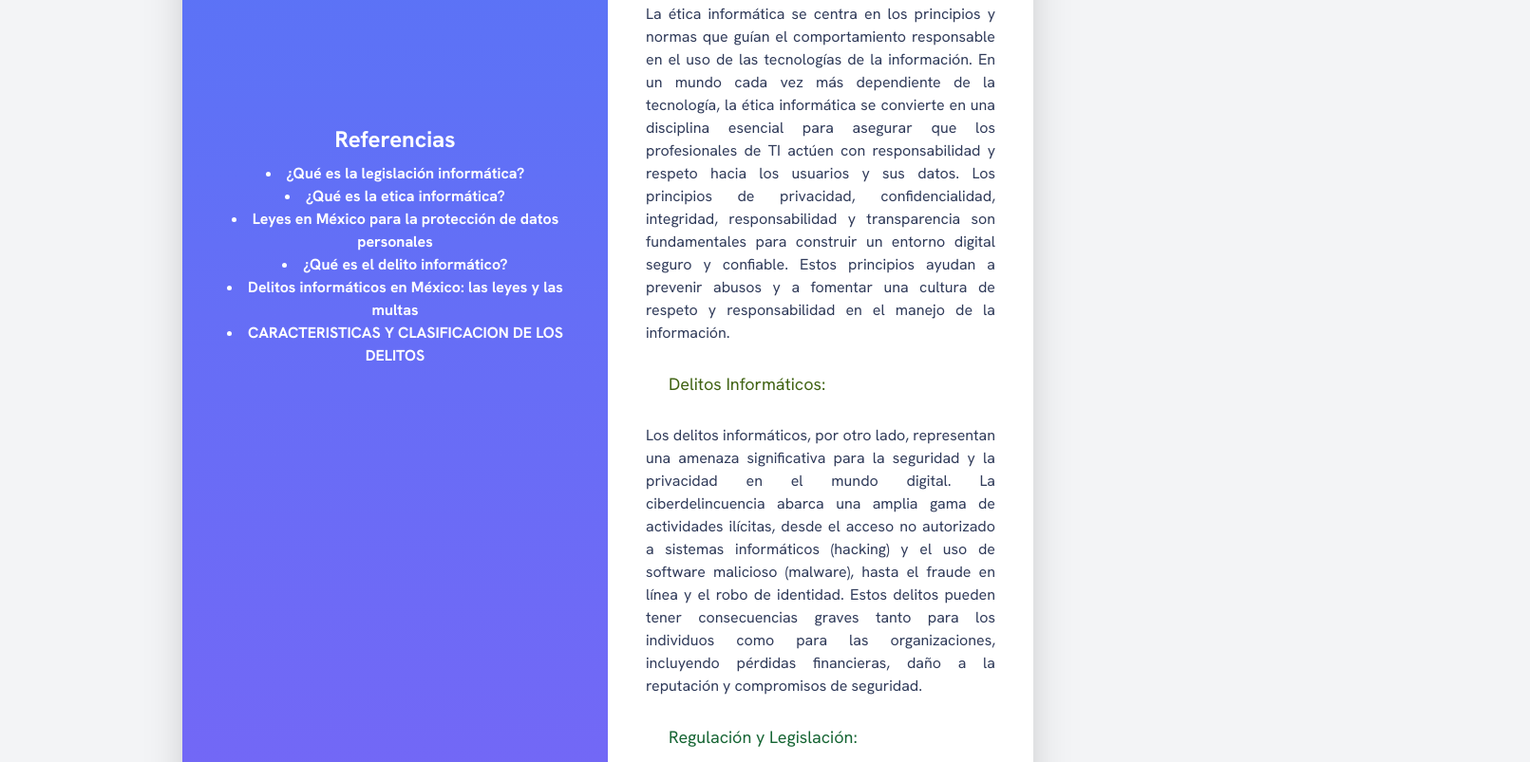
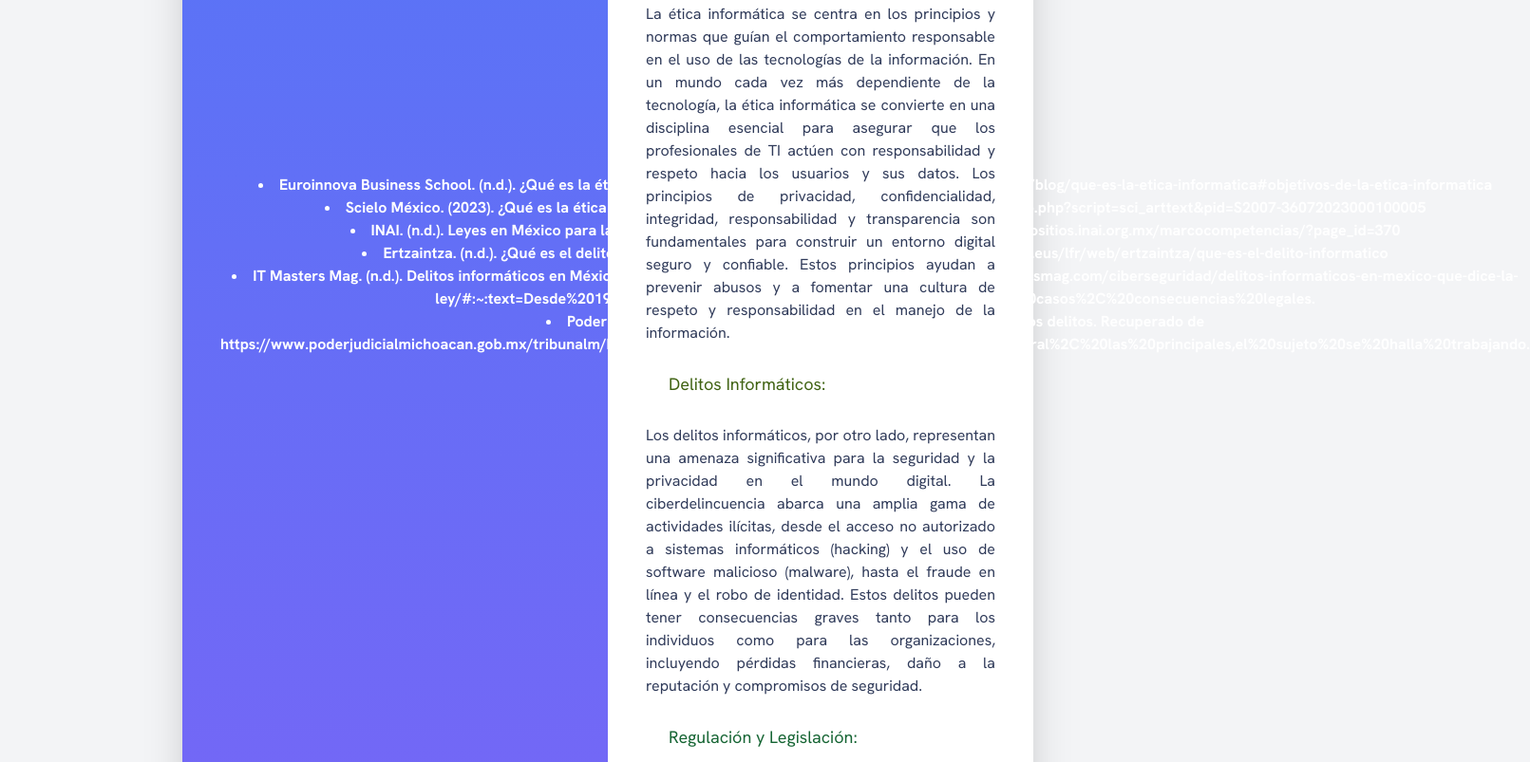
Before and after one commit to RenHanamura/ISWebsite, a website: page src/pages/conclusiones.html in a window 1280 px wide. Shown: the part 1293-2096 px from the top of the page at 95% size, 1611 px wide, since content can reach past the window. Drawn offline with nearby package versions, Linux system fonts and the light colour scheme.

Commit message:
finalizado (ahora si)(ya de a debis)

```diff
--- a/src/pages/conclusiones.html
+++ b/src/pages/conclusiones.html
@@ -65,41 +65,45 @@
         class="bg-gradient-to-b from-blue-500 to-violet-500 rounded-b-2xl p-10 text-white text-center md:rounded-2xl md:w-1/2 md:grid md:content-center"
       >
         <p class="text-2xl mb-2 font-bold">Referencias</p>
-        <ul
-          class="list-disc list-inside font-bold text-white-gray-blue"
-        >
+        <ul class="list-disc list-inside font-bold text-white-gray-blue">
           <li>
+            Euroinnova Business School. (n.d.). ¿Qué es la ética informática? Recuperado de
             <a
               href="https://www.euroinnova.com/blog/que-es-la-etica-informatica#objetivos-de-la-etica-informatica"
               target="_blank"
-              >¿Qué es la legislación informática?</a
+              >https://www.euroinnova.com/blog/que-es-la-etica-informatica#objetivos-de-la-etica-informatica</a
             >
           </li>
           <li>
-           <a
+            Scielo México. (2023). ¿Qué es la ética informática? Recuperado de
+            <a
               href="https://www.scielo.org.mx/scielo.php?script=sci_arttext&pid=S2007-36072023000100005"
               target="_blank"
-              >¿Qué es la etica informática?</a
+              >https://www.scielo.org.mx/scielo.php?script=sci_arttext&pid=S2007-36072023000100005</a
             >
           </li>
           <li>
+            INAI. (n.d.). Leyes en México para la protección de datos personales. Recuperado de
             <a href="https://micrositios.inai.org.mx/marcocompetencias/?page_id=370" target="_blank"
-              >Leyes en México para la protección de datos personales</a
+              >https://micrositios.inai.org.mx/marcocompetencias/?page_id=370</a
             >
           </li>
           <li>
+            Ertzaintza. (n.d.). ¿Qué es el delito informático? Recuperado de
             <a href="https://www.ertzaintza.euskadi.eus/lfr/web/ertzaintza/que-es-el-delito-informatico" target="_blank"
-              >¿Qué es el delito informático?</a
+              >https://www.ertzaintza.euskadi.eus/lfr/web/ertzaintza/que-es-el-delito-informatico</a
             >
           </li>
           <li>
+            IT Masters Mag. (n.d.). Delitos informáticos en México: las leyes y las multas. Recuperado de
             <a href="https://www.itmastersmag.com/ciberseguridad/delitos-informaticos-en-mexico-que-dice-la-ley/#:~:text=Desde%201999%2C%20existe%20legislación%20federal,en%20algunos%20casos%2C%20consecuencias%20legales." target="_blank"
-              >Delitos informáticos en México: las leyes y las multas</a
+              >https://www.itmastersmag.com/ciberseguridad/delitos-informaticos-en-mexico-que-dice-la-ley/#:~:text=Desde%201999%2C%20existe%20legislación%20federal,en%20algunos%20casos%2C%20consecuencias%20legales.</a
             >
           </li>
           <li>
+            Poder Judicial Michoacán. (n.d.). Características y clasificación de los delitos. Recuperado de
             <a href="https://www.poderjudicialmichoacan.gob.mx/tribunalm/biblioteca/almadelia/Cap3.htm#:~:text=En%20forma%20general%2C%20las%20principales,el%20sujeto%20se%20halla%20trabajando." target="_blank"
-              >CARACTERISTICAS Y CLASIFICACION DE LOS DELITOS</a
+              >https://www.poderjudicialmichoacan.gob.mx/tribunalm/biblioteca/almadelia/Cap3.htm#:~:text=En%20forma%20general%2C%20las%20principales,el%20sujeto%20se%20halla%20trabajando.</a
             >
           </li>
         </ul>
```
